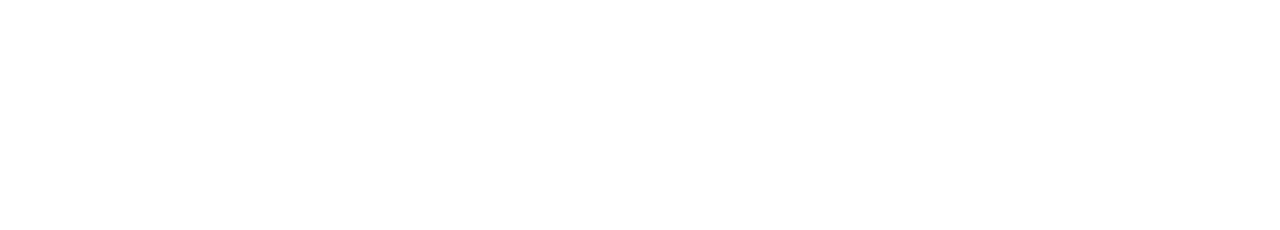
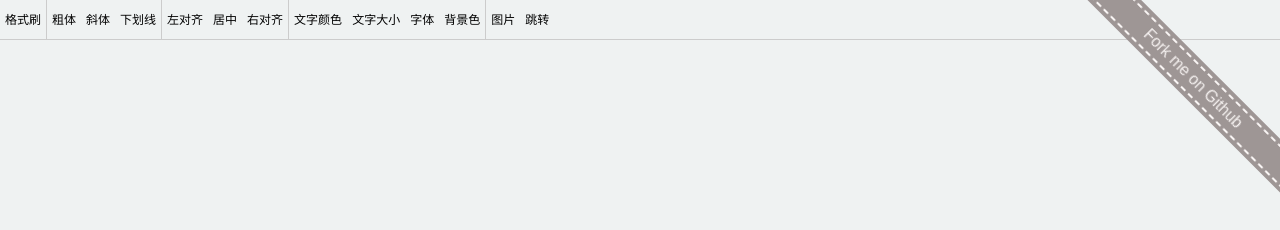
Before and after one commit to hai2007/Open-Web-Word, a website: page index.html in a window 1280 px wide. Drawn offline with Linux system fonts and the light colour scheme.

Commit message:
初步确定一些菜单

```diff
--- a/index.html
+++ b/index.html
@@ -4,11 +4,41 @@
 <head>
     <meta charset="UTF-8">
     <meta http-equiv="X-UA-Compatible" content="ie=edge">
-    <title>open-web-word</title>
+    <title>Open Web Word | ✍️ Web version of the extensible text editor.</title>
+    <link rel="shortcut icon" href="./logo.png">
+    <style>
+        body {
+            margin: 0;
+        }
+
+        .github {
+            position: fixed;
+            transform: rotate(45deg);
+            top: 60px;
+            line-height: 1.6em;
+            right: -60px;
+            background-color: #9e9695;
+            outline: 4px solid #9e9695;
+            transform-origin: 150px 23px;
+            border: 2px dashed #faf6f5;
+            width: 300px;
+            text-align: center;
+            color: #f7f3f2;
+            z-index: 2;
+            font-family: sans-serif;
+            text-decoration: none;
+        }
+
+        #root {
+            width: 100vw;
+            height: 100vh;
+        }
+    </style>
 </head>
 
 <body>
 
+    <a href="https://github.com/hai2007/Open-Web-Word" class="github" target="_blank">Fork me on Github</a>
     <div id="root"></div>
 
     <script>
--- a/package.json
+++ b/package.json
@@ -28,6 +28,7 @@
     "@hai2007/polyfill": "^0.2.0",
     "@hai2007/style": "^0.3.0",
     "@hai2007/tool": "^1.1.0",
+    "colors-picker": "^0.3.1",
     "nefbl": "^0.2.6",
     "sprout-ui": "^0.2.2"
   },
--- a/src/App/index.scss
+++ b/src/App/index.scss
@@ -0,0 +1,32 @@
+.open-web-word {
+    background-color: #eff2f2;
+
+    &>div {
+        &.menu {
+            border-bottom: 1px solid #cccccc;
+            height: 40px;
+
+            &>span {
+                height: 40px;
+                line-height: 40px;
+                display: inline-block;
+                vertical-align: top;
+
+                &.line {
+                    width: 1px;
+                    background-color: #cccccc;
+                }
+
+                &.btn {
+                    font-size: 12px;
+                    padding: 0 5px;
+                    cursor: pointer;
+                }
+            }
+        }
+
+        &.content {
+            height: calc(100% - 40px);
+        }
+    }
+}
--- a/src/main.ts
+++ b/src/main.ts
@@ -1,5 +1,5 @@
 import { platform } from 'nefbl'
-import normalize from "@hai2007/style/normalize.css"
+import style from "./style.scss"
 
 // 兼容文件
 import '@hai2007/polyfill/Promise.js'
@@ -16,7 +16,7 @@ export default el => {
         el,
 
         // 全局样式
-        styles: [normalize]
+        styles: [style]
 
     })
 
--- /dev/null
+++ b/src/style.scss
@@ -0,0 +1,55 @@
+.open-web-word {
+
+    width: 100%;
+    height: 100%;
+    line-height: 1.15;
+
+    * {
+        box-sizing: border-box;
+    }
+
+    ::-ms-clear,
+    ::-ms-reveal {
+        display: none;
+    }
+
+    img {
+        display: inline-block;
+    }
+
+    html {
+        font-family: sans-serif;
+    }
+
+    a {
+        text-decoration: none;
+    }
+
+    li {
+        list-style-type: none;
+    }
+
+    ul,
+    ol,
+    li,
+    p,
+    h1,
+    h2,
+    h3,
+    h4,
+    h5,
+    h6 {
+        /* 去掉不喜欢的间距 */
+        -webkit-margin-before: 0;
+        -webkit-margin-after: 0;
+        -webkit-padding-start: 0;
+        /* 去掉不喜欢的间距，针对火狐浏览器等 */
+        margin-block-end: 0;
+        margin-block-start: 0;
+        padding-inline-start: 0;
+        /* 修改IE和其它浏览器不一致问题 */
+        padding: 0;
+        margin: 0;
+    }
+
+}
```
Also changed, not shown: src/App/index.html (+39 -0 lines), README.md, dist/open-web-word.js, dist/open-web-word.min.js, logo.png (added), 1 other file.
